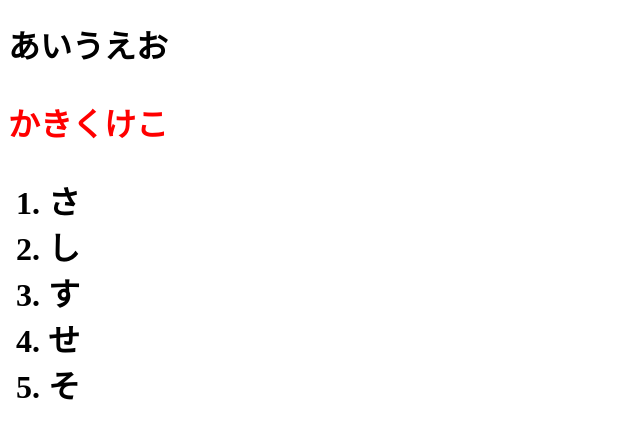
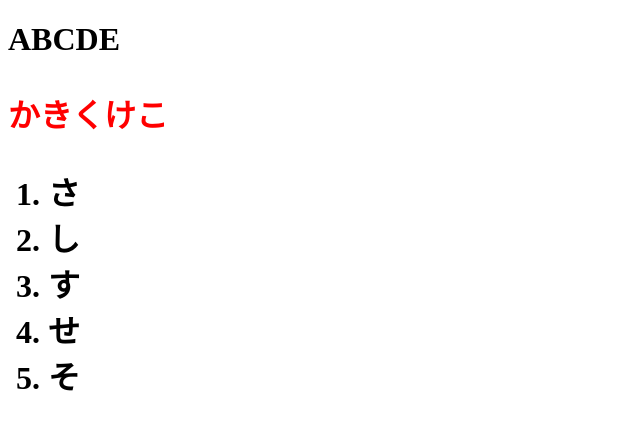
Before and after one commit to HirokiMurakami996/tmp-html, a plain HTML site: page index.html in a window 1280 px wide. Shown: the whole page, without its empty margins (0-640 px from the left). Drawn offline with Linux system fonts and the light colour scheme.

Commit message:
コミット動作の確認

```diff
--- a/index.html
+++ b/index.html
@@ -4,7 +4,7 @@
         <meta charset="utf-8">
     </head>
     <body>
-        <h1>あいうえお<h1>
+        <h1>ABCDE<h1>
         <p style="color: #ff0000;">かきくけこ<h1>
         <ol>
             <li>さ</li>
```
